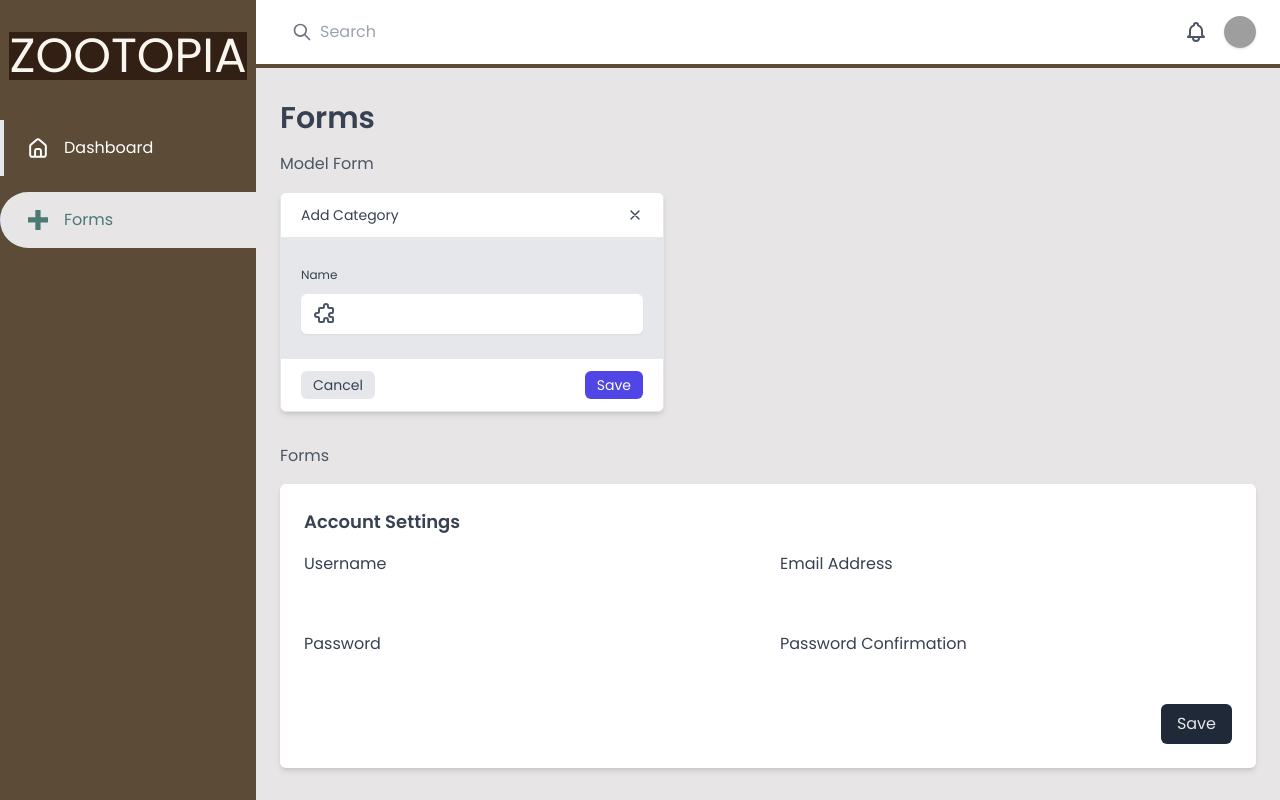
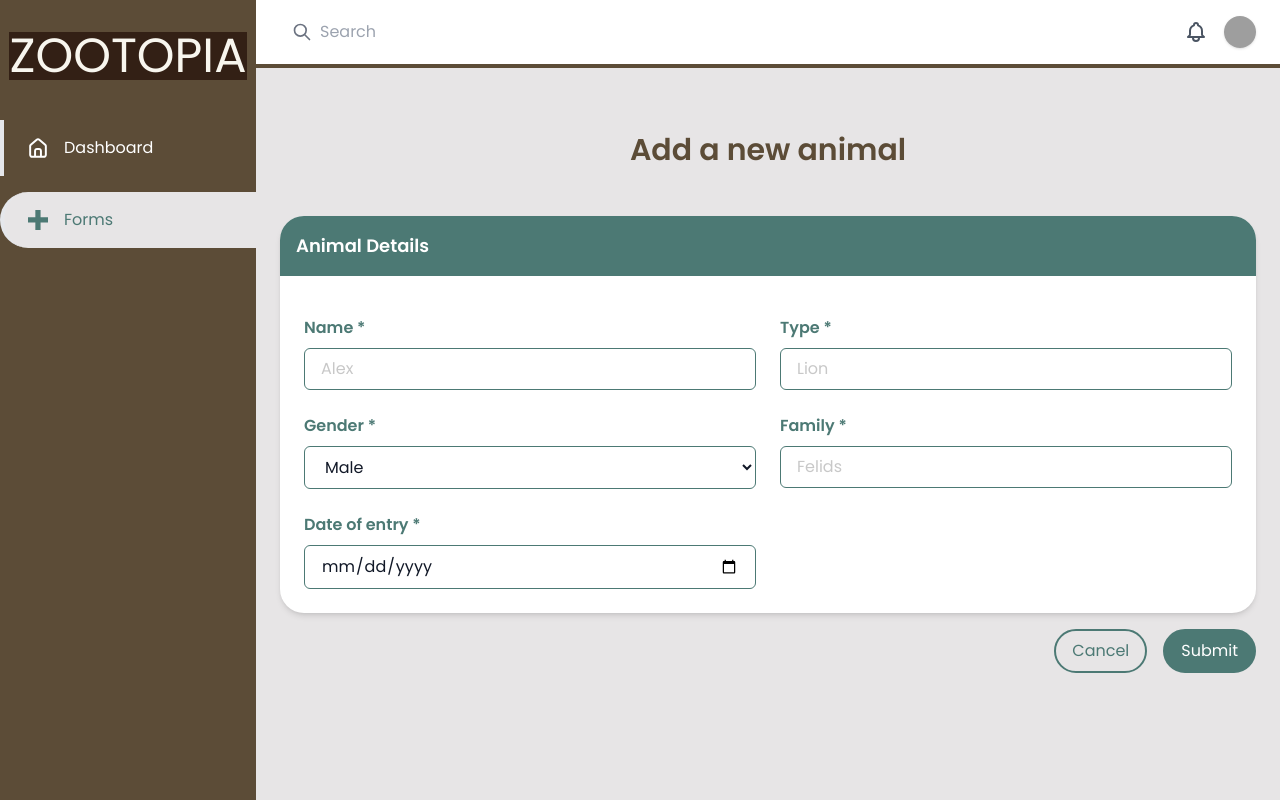
Before and after one commit to Miharu669/ProjectF5-Zootopia-Frontend, a Vue app: page /forms in a window 1280 px wide. Built offline with nearby package versions, Linux system fonts and the light colour scheme; grey boxes are pictures that could not be loaded; a web font is replaced by a local one.

Commit message:
form style

```diff
--- a/src/views/DashboardView.vue
+++ b/src/views/DashboardView.vue
@@ -4,11 +4,10 @@
 
 const testUser = {
   name: 'John Doe',
-  email: 'john@example.com',
   title: 'Software Engineer',
   title2: 'Web dev',
-  status: 'Active',
-  role: 'Owner',
+  family: 'monoparental',
+  gender: 'Non Binary',
   date: 'Ayer',
 }
 
--- a/src/views/Forms.vue
+++ b/src/views/Forms.vue
@@ -1,164 +1,110 @@
 <script setup>
-import { ref } from 'vue'
+import { ref } from "vue";
 
 const user = ref({
-  username: '',
-  email: '',
-  password: '',
-  confirm: '',
-})
+  username: "",
+  email: "",
+  password: "",
+  confirm: "",
+});
 
 function register() {
-  const data = JSON.parse(JSON.stringify(user.value))
+  const data = JSON.parse(JSON.stringify(user.value));
   // eslint-disable-next-line no-console
-  console.log('Registered: ', data)
+  console.log("Registered: ", data);
 }
 </script>
 
 <template>
-    <div>
-      <h3 class="text-3xl font-semibold text-gray-700">
-        Forms
+  <div class="mt-8 ">
+    <h3 class="text-3xl font-semibold text-marron-800 text-center">
+      Add a new animal
     </h3>
 
-      <div class="mt-4">
-        <h4 class="text-gray-600">
-          Model Form
-        </h4>
-
-        <div class="mt-4">
-          <div
-            class="w-full max-w-sm overflow-hidden bg-white border rounded-md shadow-md"
+    <div class="mt-12 pb-5">
+      <div class="bg-white rounded-3xl shadow-md">
+        <div class="bg-random-50 p-4 rounded-t-3xl">
+          <h2 class="text-lg font-semibold text-white capitalize">
+            Animal details
+          </h2>
+        </div>
+        <form @submit.prevent="register">
+          <div class="grid grid-cols-1 gap-6 mt-4 sm:grid-cols-2 p-6">
+            <div>
+              <label class="text-random-50 font-semibold" for="name"
+                >Name *</label
               >
-            <form>
-              <div
-                class="flex items-center justify-between px-5 py-3 text-gray-700 border-b"
-              >
-                <h3 class="text-sm">
-                  Add Category
-                </h3>
-                <button>
-                  <svg
-                    class="w-4 h-4"
-                    fill="none"
-                    viewBox="0 0 24 24"
-                    stroke="currentColor"
-                  >
-                    <path
-                      stroke-linecap="round"
-                      stroke-linejoin="round"
-                      stroke-width="2"
-                      d="M6 18L18 6M6 6l12 12"
+              <!-- v-model="animal.name" -->
+              <input
+                class="block w-full px-4 py-2 mt-2 text-gray-900 placeholder-gris-300 bg-transparent border border-random-50 rounded-md focus:ring-random-50 focus:outline-random-50 focus:ring focus:ring-opacity-40"
+                type="text"
+                placeholder="Alex"
               />
-                  </svg>
-                </button>
             </div>
 
-              <div class="px-5 py-6 text-gray-700 bg-gray-200 border-b">
-                <label class="text-xs">Name</label>
+            <div>
+              <label class="text-random-50 font-semibold" for="type"
+                >Type *</label
+              >
+              <!-- v-model="animal.type" -->
+              <input
+                class="block w-full px-4 py-2 mt-2 text-gray-900 placeholder-gris-300 bg-transparent border border-random-50 rounded-md focus:ring-random-50 focus:outline-random-50 focus:ring focus:ring-opacity-40"
+                type="text"
+                placeholder="Lion"
+              />
+            </div>
 
-                <div class="relative mt-2 rounded-md shadow-sm">
-                  <span
-                    class="absolute inset-y-0 left-0 flex items-center pl-3 text-gray-600"
+            <div>
+              <label class="text-random-50 font-semibold" for="gender"
+                >Gender *</label
               >
-                    <svg
-                      class="w-6 h-6"
-                      fill="none"
-                      viewBox="0 0 24 24"
-                      stroke="currentColor"
+              <!-- v-model="animal.gender" -->
+              <select
+                class="block w-full px-4 py-2 mt-2 text-gray-900 placeholder-gris-300 bg-transparent border border-random-50 rounded-md focus:ring-random-50 focus:outline-random-50 focus:ring focus:ring-opacity-40"
+                placeholder="Male"
               >
-                      <path
-                        stroke-linecap="round"
-                        stroke-linejoin="round"
-                        stroke-width="2"
-                        d="M11 4a2 2 0 114 0v1a1 1 0 001 1h3a1 1 0 011 1v3a1 1 0 01-1 1h-1a2 2 0 100 4h1a1 1 0 011 1v3a1 1 0 01-1 1h-3a1 1 0 01-1-1v-1a2 2 0 10-4 0v1a1 1 0 01-1 1H7a1 1 0 01-1-1v-3a1 1 0 00-1-1H4a2 2 0 110-4h1a1 1 0 001-1V7a1 1 0 011-1h3a1 1 0 001-1V4z"
+                <option class="text-random-50 hover:bg-random-50 hover:text-white" value="male">Male</option>
+                <option class="text-random-50 hover:bg-random-50 hover:text-white"value="female">Female</option>
+              </select>
+            </div>
+
+            <div>
+              <label class="text-random-50 font-semibold" for="family"
+                >Family *</label
+              >
+              <!-- v-model="animal.family" -->
+              <input
+                class="block w-full px-4 py-2 mt-2 text-gray-900 placeholder-gris-300 bg-transparent border border-random-50 rounded-md focus:ring-random-50 focus:outline-random-50 focus:ring focus:ring-opacity-40"
+                type="text"
+                placeholder="Felids"
               />
-                    </svg>
-                  </span>
+            </div>
 
+            <div>
+              <label class="text-random-50 font-semibold" for="date"
+                >Date of entry *</label
+              >
+              <!-- v-model="animal.date" -->
               <input
-                    type="text"
-                    class="w-full px-12 py-2 border-transparent rounded-md appearance-none focus:border-indigo-600 focus:ring focus:ring-opacity-40 focus:ring-indigo-500"
-                  >
+                class="block w-full px-4 py-2 mt-2 text-gray-900 placeholder-gris-300 bg-transparent border border-random-50 rounded-md focus:ring-random-50 focus:outline-random-50 focus:ring focus:ring-opacity-40"
+                type="date"
+              />
             </div>
           </div>
+        </form>
+      </div>
 
-              <div class="flex items-center justify-between px-5 py-3">
+      <div class="flex justify-end mt-4 space-x-4">
         <button
-                  class="px-3 py-1 text-sm text-gray-700 bg-gray-200 rounded-md hover:bg-gray-300 focus:outline-none"
+          class="px-4 py-2 text-random-50 bg-transparent border-2 border-random-50 rounded-full hover:bg-random-50 hover:outline-random-50 hover:text-white"
         >
           Cancel
         </button>
         <button
-                  class="px-3 py-1 text-sm text-white bg-indigo-600 rounded-md hover:bg-indigo-500 focus:outline-none"
+          class="px-4 py-2 text-white bg-random-50 border-2 border-random-50 rounded-full hover:bg-transparent hover:outline-random-50 hover:text-random-50"
         >
-                  Save
+          Submit
         </button>
-              </div>
-            </form>
-          </div>
-        </div>
-      </div>
-
-      <div class="mt-8">
-        <h4 class="text-gray-600">
-          Forms
-        </h4>
-
-        <div class="mt-4">
-          <div class="p-6 bg-white rounded-md shadow-md">
-            <h2 class="text-lg font-semibold text-gray-700 capitalize">
-              Account settings
-            </h2>
-
-            <form @submit.prevent="register">
-              <div class="grid grid-cols-1 gap-6 mt-4 sm:grid-cols-2">
-                <div>
-                  <label class="text-gray-700" for="username">Username</label>
-                  <input
-                    v-model="user.username"
-                    class="w-full mt-2 border-gray-200 rounded-md focus:border-indigo-600 focus:ring focus:ring-opacity-40 focus:ring-indigo-500"
-                    type="text"
-                  >
-                </div>
-
-                <div>
-                  <label class="text-gray-700" for="emailAddress">Email Address</label>
-                  <input
-                    v-model="user.email"
-                    class="w-full mt-2 border-gray-200 rounded-md focus:border-indigo-600 focus:ring focus:ring-opacity-40 focus:ring-indigo-500"
-                    type="email"
-                  >
-                </div>
-
-                <div>
-                  <label class="text-gray-700" for="password">Password</label>
-                  <input
-                    v-model="user.password"
-                    class="w-full mt-2 border-gray-200 rounded-md focus:border-indigo-600 focus:ring focus:ring-opacity-40 focus:ring-indigo-500"
-                    type="password"
-                  >
-                </div>
-
-                <div>
-                  <label class="text-gray-700" for="passwordConfirmation">Password Confirmation</label>
-                  <input
-                    v-model="user.confirm"
-                    class="w-full mt-2 border-gray-200 rounded-md focus:border-indigo-600 focus:ring focus:ring-opacity-40 focus:ring-indigo-500"
-                    type="password"
-                  >
-                </div>
-              </div>
-
-              <div class="flex justify-end mt-4">
-                <button
-                  class="px-4 py-2 text-gray-200 bg-gray-800 rounded-md hover:bg-gray-700 focus:outline-none focus:bg-gray-700"
-                >
-                  Save
-                </button>
-              </div>
-            </form>
-          </div>
       </div>
     </div>
   </div>
```
Lines whose indentation alone changed are shown as unchanged.
